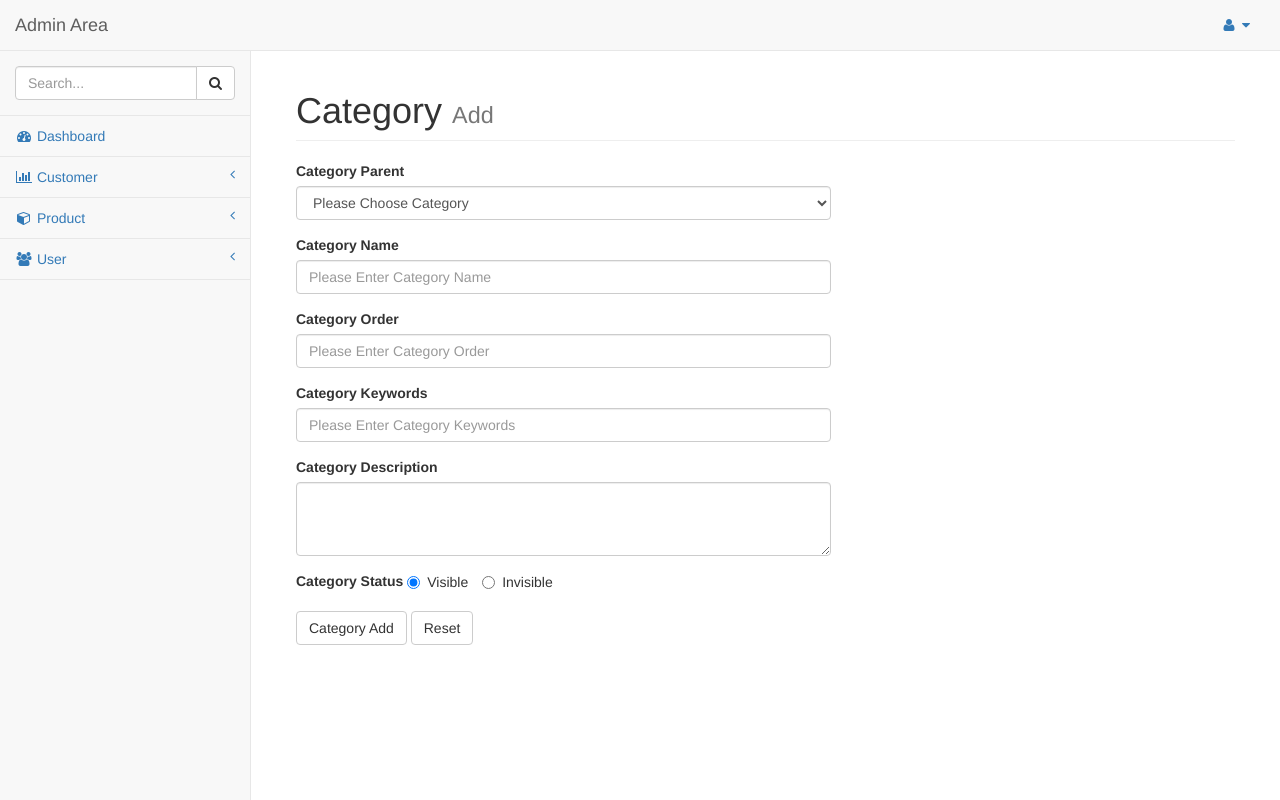
After one commit to hoanglongckd/cap-phat-thuoc, a PHP site: page /dashboard.php in a window 1280 px wide. The commit adds this page. Run offline with PHP 8.4, Linux system fonts and the light colour scheme.

Commit message:
Thêm file modelCustomer.php

```diff
--- /dev/null
+++ b/controllerCustomer.php
@@ -0,0 +1,3 @@
+<?php
+	require_once 'modelConnectDatabase.php';
+	require_once 'modelCustomer.php';
--- /dev/null
+++ b/dashboard.php
@@ -0,0 +1,66 @@
+<?php
+	include 'header.php';
+	include 'openBodyTag.php';
+	include 'navbar-top.php';
+	include 'navbar-left.php';
+?>
+
+	<!-- Page Content -->
+        <div id="page-wrapper">
+            <div class="container-fluid">
+                <div class="row">
+                    <div class="col-lg-12">
+                        <h1 class="page-header">Category
+                            <small>Add</small>
+                        </h1>
+                    </div>
+                    <!-- /.col-lg-12 -->
+                    <div class="col-lg-7" style="padding-bottom:120px">
+                        <form action="" method="POST">
+                            <div class="form-group">
+                                <label>Category Parent</label>
+                                <select class="form-control">
+                                    <option value="0">Please Choose Category</option>
+                                    <option value="">Tin Tức</option>
+                                </select>
+                            </div>
+                            <div class="form-group">
+                                <label>Category Name</label>
+                                <input class="form-control" name="txtCateName" placeholder="Please Enter Category Name" />
+                            </div>
+                            <div class="form-group">
+                                <label>Category Order</label>
+                                <input class="form-control" name="txtOrder" placeholder="Please Enter Category Order" />
+                            </div>
+                            <div class="form-group">
+                                <label>Category Keywords</label>
+                                <input class="form-control" name="txtOrder" placeholder="Please Enter Category Keywords" />
+                            </div>
+                            <div class="form-group">
+                                <label>Category Description</label>
+                                <textarea class="form-control" rows="3"></textarea>
+                            </div>
+                            <div class="form-group">
+                                <label>Category Status</label>
+                                <label class="radio-inline">
+                                    <input name="rdoStatus" value="1" checked="" type="radio">Visible
+                                </label>
+                                <label class="radio-inline">
+                                    <input name="rdoStatus" value="2" type="radio">Invisible
+                                </label>
+                            </div>
+                            <button type="submit" class="btn btn-default">Category Add</button>
+                            <button type="reset" class="btn btn-default">Reset</button>
+                        <form>
+                    </div>
+                </div>
+                <!-- /.row -->
+            </div>
+            <!-- /.container-fluid -->
+        </div>
+        <!-- /#page-wrapper -->
+
+    </div>
+    <!-- /#wrapper -->
+
+<?php include 'footer.php'; ?>
--- a/navbar-left.php
+++ b/navbar-left.php
@@ -16,13 +16,13 @@
                             <a href="#"><i class="fa fa-dashboard fa-fw"></i> Dashboard</a>
                         </li>
                         <li>
-                            <a href="#"><i class="fa fa-bar-chart-o fa-fw"></i> Category<span class="fa arrow"></span></a>
+                            <a href="#"><i class="fa fa-bar-chart-o fa-fw"></i> Customer<span class="fa arrow"></span></a>
                             <ul class="nav nav-second-level">
                                 <li>
-                                    <a href="#">List Category</a>
+                                    <a href="addcustomer.php">Add Customer</a>
                                 </li>
                                 <li>
-                                    <a href="#">Add Category</a>
+                                    <a href="#">List Customer</a>
                                 </li>
                             </ul>
                             <!-- /.nav-second-level -->
```
Also changed, not shown: addcustomer.php (added, +62 -0 lines), modelCustomer.php (added, +17 -0 lines).
